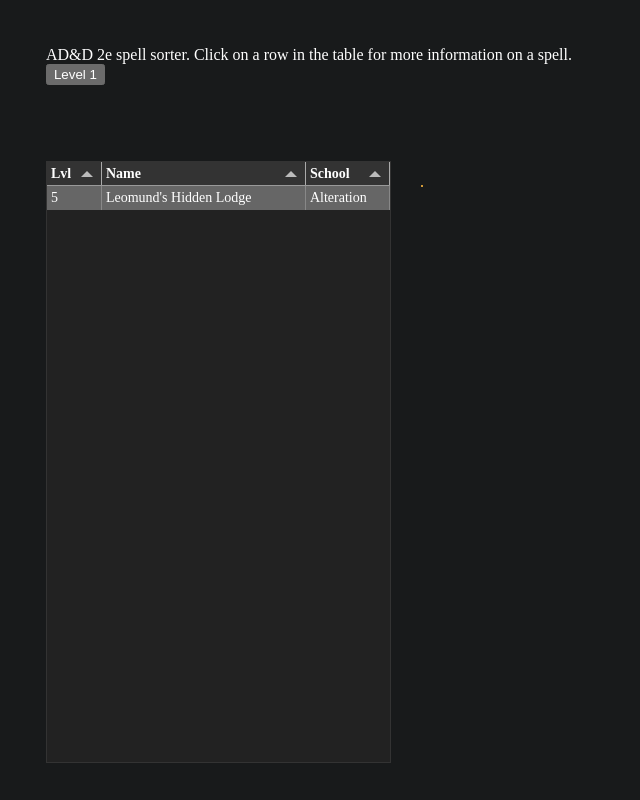
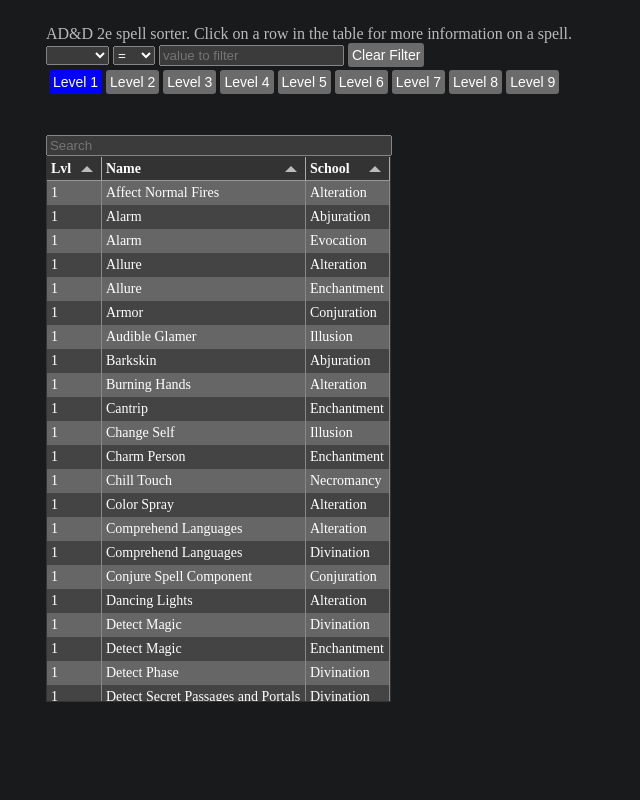
Before and after one commit to Dachius/2eSpells, a plain HTML site: page index.html in a window 1280 px wide. Both pictures are taken after a click on the button "Level 1". Shown: the whole page, without its empty margins (0-640 px from the left). Drawn offline with Linux system fonts and the light colour scheme.

Commit message:
formatting, filtering

```diff
--- /dev/null
+++ b/css/index.css
@@ -0,0 +1,66 @@
+:root {
+    color-scheme: dark;
+}
+#viewportWrapper {
+    position: relative;
+}
+#headerWrapper {
+    position: relative;
+    width: 94%;
+    margin: 2% 3% 0 3%;
+    height: 9vh;
+    color:rgb(187, 187, 187);
+}
+#contentWrapper {
+    position: relative;
+    margin: 3% 0 3% 3%;
+    height: 68vh;
+}
+#listWrapper {
+    display: inline-block;
+    vertical-align: top;
+    max-width: 30%;
+    height: 68vh;
+}
+#list {
+    max-width: 100%;
+}
+#infoWrapper {
+    display: inline-block;
+    vertical-align: top;
+    width: 65%;
+    margin-left: 2%;
+    height: 68vh;
+    overflow-y: auto;
+}
+#nameFilter {
+    width: 98%;
+}
+.infoTable {
+    width: 100%;
+    height: 100%;
+}
+.infoData{
+    color:rgb(187, 187, 187);
+}
+#Name {
+    color: #d29a38;
+    font-size: 1.8em;
+    font-family: times new roman,serif;
+    font-variant: small-caps;
+    font-weight: 500;
+}
+.styledButton {
+    background-color: rgb(107, 107, 107);
+    border: none;
+    color: white;
+    padding: 4px;
+    text-align: center;
+    text-decoration: none;
+    font-size: 14px;
+    border-radius: 3px;
+}
+.styledButton:active {
+    transform: scale(0.98);
+    box-shadow: 3px 2px 22px 1px rgba(0, 0, 0, 0.24);
+}
--- a/index.html
+++ b/index.html
@@ -2,57 +2,8 @@
 <html lang="en">
     <head>
         <title>2e Spell List</title>
-        <style type="text/css">
-            :root {
-                color-scheme: dark;
-                width: 100%;
-                height: 100%;
-            }
-            #viewportWrapper {
-                position: relative;
-                width: 100%;
-                height: 100%;
-            }
-            #headerWrapper {
-                position: relative;
-                width: 94%;
-                padding: 3%;
-                height: 9%;
-                color:white;
-            }
-            #contentWrapper {
-                position: relative;
-                margin: 3% 0 3% 3%;
-            }
-            #listWrapper {
-                display:inline-block;
-                vertical-align:top;
-                max-width:30%;
-            }
-            #infoWrapper {
-                display:inline-block;
-                vertical-align:top;
-                width: 65%;
-                margin-left: 2%;
-            }
-            .infoTable {
-                width: 100%;
-                border-collapse:collapse;
-            }
-            .infoData{
-                color:rgb(187, 187, 187);
-            }
-            #Name {
-                color: #d29a38;
-                font-size: 1.8em;
-                font-family: times new roman,serif;
-                font-variant: small-caps;
-                font-weight: 500;
-            }
-            #Duration {
-                border-bottom:2px solid#d29a38
-            }
-        </style>
+        <link rel="stylesheet" href="css/index.css">
+        <link href="tabulator/css/tabulator_midnight.css" rel="stylesheet">
     </head>
     <body style="background-color:rgb(24, 26, 27)">
         <div id="viewportWrapper">
@@ -60,10 +11,51 @@
                 <div>
                     AD&D 2e spell sorter. Click on a row in the table for more information on a spell.
                 </div>
-                <button type="button" onClick="makeFilter(1)">Level 1</button>
+                <div id="filterWrapper">
+                    <select id="filter-field">
+                    <option></option>
+                        <option value="name">Name</option>
+                        <option value="level">Level</option>
+                        <option value="school">School</option>
+                    </select>
+
+                    <select id="filter-type">
+                        <option value="=">=</option>
+                        <option value="<"><</option>
+                        <option value="<="><=</option>
+                        <option value=">">></option>
+                        <option value=">=">>=</option>
+                        <option value="!=">!=</option>
+                        <option value="like">like</option>
+                    </select>
+
+                    <input id="filter-value" type="text" placeholder="value to filter">
+
+                    <button class="styledButton" id="filter-clear">Clear Filter</button>
+
+                    <table>
+                        <tbody>
+                            <tr>
+                                <td><button class="styledButton lvlButton" value=0 id="lvlButton1">Level 1</button></td>
+                                <td><button class="styledButton lvlButton" value=0 id="lvlButton2">Level 2</button></td>
+                                <td><button class="styledButton lvlButton" value=0 id="lvlButton3">Level 3</button></td>
+                                <td><button class="styledButton lvlButton" value=0 id="lvlButton4">Level 4</button></td>
+                                <td><button class="styledButton lvlButton" value=0 id="lvlButton5">Level 5</button></td>
+                                <td><button class="styledButton lvlButton" value=0 id="lvlButton6">Level 6</button></td>
+                                <td><button class="styledButton lvlButton" value=0 id="lvlButton7">Level 7</button></td>
+                                <td><button class="styledButton lvlButton" value=0 id="lvlButton8">Level 8</button></td>
+                                <td><button class="styledButton lvlButton" value=0 id="lvlButton9">Level 9</button></td>
+                            </tr>
+                        </tbody>
+                    </table>
+                </div>
+
             </div>
             <div id="contentWrapper" id="content">
-                <div id="listWrapper"></div>
+                <div id="listWrapper">
+                    <input id="nameFilter" type="text" placeholder="Search">
+                    <div id="list"></div>
+                </div>
                 <div id="infoWrapper">
                     <table id="infoTable">
                         <tbody>
@@ -71,6 +63,8 @@
                             <tr><td class="infoData" id="Level&School"></td></tr>
                             <tr><td class="infoData" id="CastingTime"></td></tr>
                             <tr><td class="infoData" id="Range"></td></tr>
+                            <tr><td class="infoData" id="AOE"></td></tr>
+                            <tr><td class="infoData" id="Save"></td></tr>
                             <tr><td class="infoData" id="Components"></td></tr>
                             <tr><td class="infoData" id="Duration"></td></tr>
                             <tr><td class="infoData" id="Description"></td></tr>
@@ -81,21 +75,21 @@
         </div>
     </body>
 
-    <link href="tabulator/css/tabulator_midnight.css" rel="stylesheet">
     <script type="text/javascript" src="tabulator/js/tabulator.min.js"></script>
 
     <script>
+
+        // Make table
+        var table;
         wizardTable();
-
-        var table;
 
         async function wizardTable(){
             const response = await fetch('json/wizard.json')
             var wizardData = await response.json();
-            table = new Tabulator("#listWrapper", {
+            table = new Tabulator("#list", {
                 data:wizardData, //assign data to table
-                height:"75vh",
-                layout:"fitDataTable",
+                height:"100%",
+                layout:"fitData",
                 columns:[
                     {title:"Lvl", field:"level", sorter:"number"},
                     {title:"Name", field:"name", sorter:"alphanum"},
@@ -103,22 +97,108 @@
                 ]
             });
 
-            table.on("rowClick", function(e, row){drawInfoBox(e, row);});
+            table.on("rowClick", function(e, row){drawInfoBox(e, row)});
         }
 
+        // Stuff
+
+
+        // Generic filter stuff
+        var fieldEl = document.getElementById("filter-field");
+        var typeEl = document.getElementById("filter-type");
+        var valueEl = document.getElementById("filter-value");
+        fieldEl.addEventListener("change", updateFilter);
+        typeEl.addEventListener("change", updateFilter);
+        valueEl.addEventListener("keyup", updateFilter);
+
+        var nameFilter = document.getElementById("nameFilter");
+        nameFilter.addEventListener("keyup", updateFilter);
+
+        // lvl button listeners
+        var lvlButtons = document.getElementsByClassName("lvlButton");
+        var buttonColorArray = ["rgb(107, 107, 107)", "blue", "red"]
+        for(var i = 0; i < 9; i++){
+            lvlButtons[i].addEventListener("click", function(){
+                this.value = (this.value + 1) % 3;
+                this.style.backgroundColor = buttonColorArray[this.value];
+                updateFilter();
+            });
+        }
+
+        function updateFilter(){
+            var filterVal = fieldEl.options[fieldEl.selectedIndex].value;
+            var typeVal = typeEl.options[typeEl.selectedIndex].value;
+
+            var filterArray =
+            [
+                {field:"name", type:"like", value:nameFilter.value}
+            ];
+
+            var includeArray = new Array();
+            var lvlButtons = document.getElementsByClassName("lvlButton");
+            for(var i = 0; i < 9; i++){
+                if(lvlButtons[i].value == 1){
+                    includeArray.push({field:"level", type:"=", value:(i + 1)})
+                }
+                else if(lvlButtons[i].value == 2){
+                    filterArray.push({field:"level", type:"!=", value:(i + 1)})
+                }
+            }
+
+            filterArray.push(includeArray);
+            table.setFilter(filterArray);
+        }
+
+        document.getElementById("filter-clear").addEventListener("click", function(){
+            fieldEl.value = "";
+            typeEl.value = "=";
+            valueEl.value = "";
+            nameFilter.value = "";
+            var lvlButtons = document.getElementsByClassName("lvlButton");
+            var buttonColorArray = ["grey", "blue", "red"]
+            for(var i = 0; i < 9; i++){
+
+            }
+            table.clearFilter();
+        });
+
+        //Draw info box
         function drawInfoBox(e, row){
             var data = row.getData();
             document.getElementById("Name").innerHTML = data.name;
             document.getElementById("Level&School").innerHTML = "Level " + data.level + " " + data.school;
             document.getElementById("CastingTime").innerHTML = "<strong>Casting Time:</strong> " + data.castingTime;
             document.getElementById("Range").innerHTML = "<strong>Range:</strong> " + data.range;
-            document.getElementById("Components").innerHTML = data.name;
-            document.getElementById("Duration").innerHTML = "<strong>Duration:</strong> " + data.duration;
+            document.getElementById("AOE").innerHTML = "<strong>Area:</strong> " + data.aoe;
+            document.getElementById("Save").innerHTML = "<strong>Save:</strong> " + data.save;
+            //Components
+            var componentString = "<strong>Components:</strong> ";
+            if(data.verbal){
+                componentString += "V";
+                if(data.somatic || data.material){
+                    componentString += ", ";
+                }
+            }
+            if(data.somatic){
+                componentString += "S";
+                if(data.material){
+                    componentString += ", ";
+                }
+            }
+            if(data.material){
+                componentString += "M";
+            }
+            if(data.materials != ""){
+                componentString += " (" + data.materials + ")"
+            }
+            document.getElementById("Components").innerHTML = componentString;
+            //End Components
+            //Duration
+            duration = document.getElementById("Duration");
+            duration.style.borderBottom = "2px solid #d29a38"
+            duration.innerHTML = "<strong>Duration:</strong> " + data.duration;
+            //End Duration
             document.getElementById("Description").innerText = data.description;
-        }
-
-        function makeFilter(param){
-            table.setFilter("name", "=", "Leomund's Hidden Lodge");
         }
     </script>
 </html>
```
